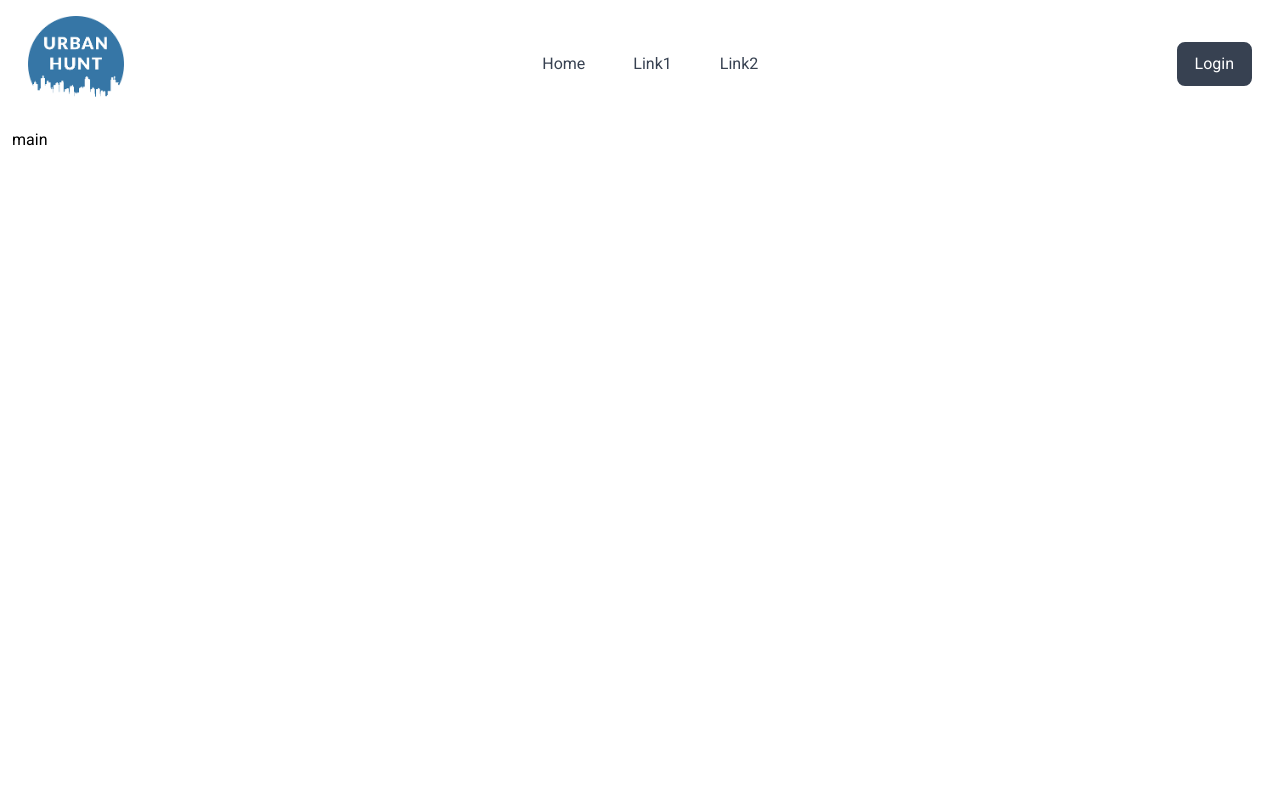
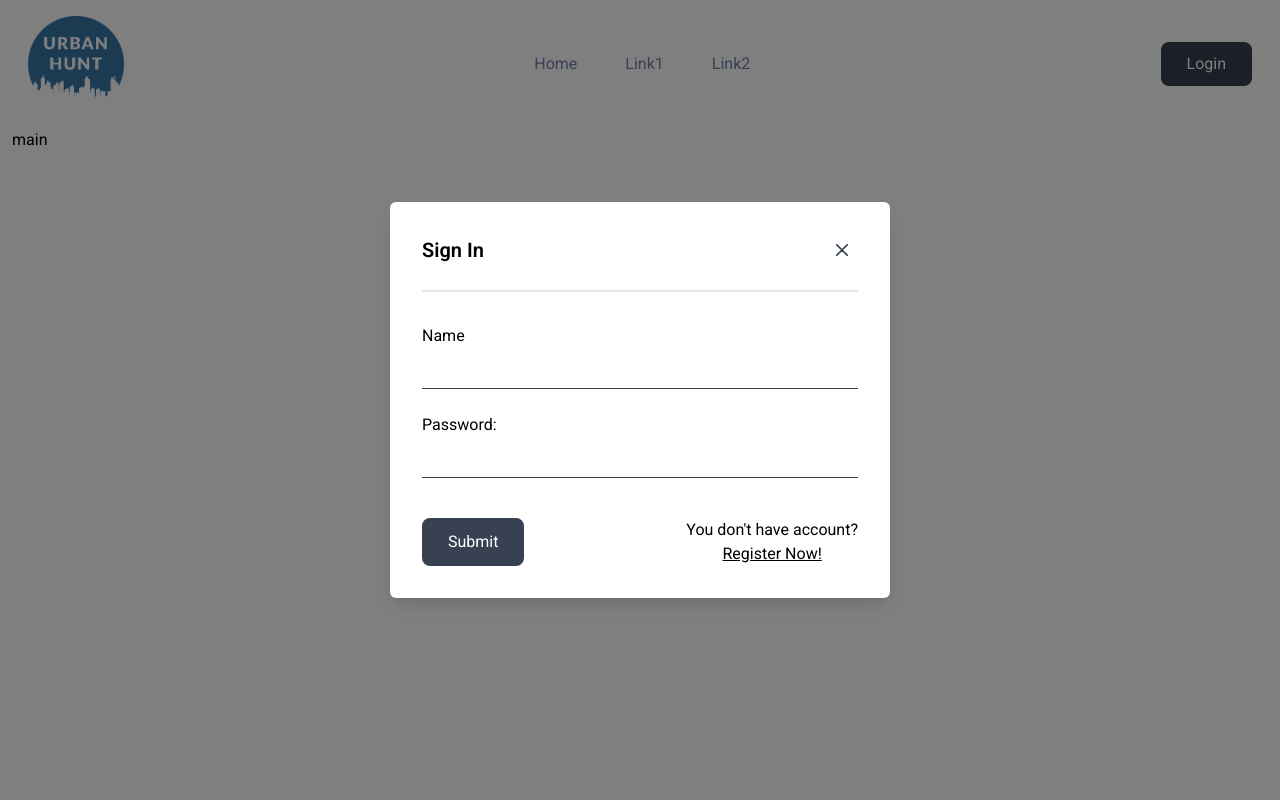
Before and after one commit to stjepanoviccc/frontend-urban-hunt, a React (Vite) app: page / in a window 1280 px wide. Both pictures are taken after a click on the button "Login". Shown: the top 800 px of the page. Built offline with nearby package versions, Linux system fonts and the light colour scheme.

Commit message:
added Login Modal and few UI components

```diff
--- a/src/App.tsx
+++ b/src/App.tsx
@@ -1,4 +1,4 @@
-import Wrap from "./components/Wrap";
+import Wrap from "./components/UI/Wrap";
 import Navbar from "./components/Navbar";
 import Footer from "./components/Footer";
 
--- a/src/components/Footer/Footer.tsx
+++ b/src/components/Footer/Footer.tsx
@@ -1,8 +1,8 @@
-import Wrap from "../Wrap"
+import Wrap from "../UI/Wrap"
 
 const Footer = () => {
   return (
-    <footer className="text-white bg-primary py-6">
+    <footer className="text-white bg-primary py-4">
         <Wrap>
             <p className="text-center">All Rights Reserved &copy; 2024 Team Urban Hunt.</p>
         </Wrap>
--- /dev/null
+++ b/src/components/LoginModal/LoginModal.tsx
@@ -0,0 +1,46 @@
+import Modal from "../UI/Modal"
+import CloseButtonIcon from "../UI/Icons/CloseButtonIcon";
+
+interface Props {
+  closeLoginModal: () => void;
+  openRegistrationModal: () => void;
+}
+
+const LoginModal: React.FC<Props> = ({ closeLoginModal, openRegistrationModal }) => {
+  return (
+    <Modal>
+      <div className="flex flex-col gap-y-8">
+        {/* head */}
+        <div className="flex items-center justify-between pb-6 border-b-2 rounded-t dark:border-primary">
+          <h3 className="text-xl font-semibold">
+            Sign In
+          </h3>
+          <button type="button" onClick={closeLoginModal} className="end-2.5 text-primary bg-transparent rounded-lg text-sm w-8 h-8 ms-auto inline-flex justify-center items-center">
+            <CloseButtonIcon />
+          </button>
+        </div>
+
+        {/* body */}
+        <form className="flex flex-col gap-y-6">
+          <div className="flex flex-col gap-y-2">
+            <label className="block">Name</label>
+            <input type="text" className="py-1 border-b-[1px] border-primary w-full transition duration-200 focus:px-2 focus:outline-none focus:border-b-2 focus:shadow-md" />
+          </div>
+          <div className="flex flex-col gap-y-2">
+            <label className="block">Password:</label>
+            <input type="password" className="py-1 border-b-[1px] border-primary w-full transition duration-300 focus:px-2 focus:outline-none focus:border-b-2 focus:shadow-md"/>
+          </div>
+          <div className="flex flex-row justify-between pt-4">
+            <button type="submit" className="text-white bg-primary border-2 border-primary rounded-lg py-2 px-6 transition duration-300 hover:text-primary hover:bg-white">Submit</button>
+            <div className="flex flex-col text-right">
+              <p>You don't have account?</p>
+              <button type="button" onClick={openRegistrationModal} className="hover:coursor-pointer underline">Register Now!</button>
+            </div>
+          </div>
+        </form>
+      </div>
+    </Modal>
+  )
+}
+
+export default LoginModal
--- /dev/null
+++ b/src/components/LoginModal/index.tsx
@@ -0,0 +1,2 @@
+import LoginModal from "./LoginModal";
+export default LoginModal;
--- a/src/components/Navbar/Navbar.tsx
+++ b/src/components/Navbar/Navbar.tsx
@@ -1,16 +1,32 @@
-import Wrap from "../Wrap";
+import { useState } from "react";
+import Wrap from "../UI/Wrap";
+import LoginModal from "../LoginModal";
 
 const Navbar: React.FC = () => {
+    const [isLoginModalActive, setIsLoginModalActive] = useState(false);
+    const [isRegistrationModalActive, setIsRegistrationModalActive] = useState(false);
+
+    const toggleLoginModal = () => {
+        setIsLoginModalActive(prev => !prev);
+    };
+
+    const toggleRegistrationModal = () => {
+        setIsRegistrationModalActive(prev => !prev);
+    }
+
     const logoSrc = import.meta.env.BASE_URL + "logo.png";
 
     return (
+        <>
+            {isLoginModalActive && <LoginModal closeLoginModal={toggleLoginModal} openRegistrationModal={toggleRegistrationModal} />}
+
             <header>
                 <Wrap>
                     <nav className="flex flex-row justify-between items-center gap-x-24 p-4">
                         <img className="w-24" src={logoSrc} alt="logo" />
                         <ul className="flex flex-row gap-x-12">
                             <li>
-                            <a className="text-primary relative transition duration-300 border-b-2 border-transparent pb-2 nav-link-hover hover:cursor-pointer">Home</a>
+                                <a href="/" className="text-primary relative transition duration-300 border-b-2 border-transparent pb-2 nav-link-hover hover:cursor-pointer">Home</a>
                             </li>
                             <li>
                                 <a className="text-primary relative transition duration-300 border-b-2 border-transparent pb-2 nav-link-hover hover:cursor-pointer">Link1</a>
@@ -19,12 +35,14 @@ const Navbar: React.FC = () => {
                                 <a className="text-primary relative transition duration-300 border-b-2 border-transparent pb-2 nav-link-hover hover:cursor-pointer">Link2</a>
                             </li>
                         </ul>
-                    <button className="text-white bg-primary border-2 border-primary rounded-lg py-2 px-4 transition duration-300 hover:text-primary hover:bg-white">
+                        <button className="text-white bg-primary border-2 border-primary rounded-lg py-2 px-6 transition duration-300 hover:text-primary hover:bg-white" onClick={toggleLoginModal}>
                             Login
                         </button>
                     </nav>
                 </Wrap>
             </header>
+        </>
+
     )
 }
 
--- /dev/null
+++ b/src/components/UI/Backdrop/Backdrop.tsx
@@ -0,0 +1,7 @@
+const Backdrop = () => {
+  return (
+    <div className="fixed top-0 left-0 w-full h-full bg-black opacity-50"></div>
+  )
+}
+
+export default Backdrop;
--- /dev/null
+++ b/src/components/UI/Backdrop/index.tsx
@@ -0,0 +1,2 @@
+import Backdrop from "./Backdrop";
+export default Backdrop;
--- /dev/null
+++ b/src/components/UI/Icons/CloseButtonIcon.tsx
@@ -0,0 +1,9 @@
+const CloseButtonIcon = () => {
+  return (
+    <svg className="w-3 h-3" xmlns="http://www.w3.org/2000/svg" fill="none" viewBox="0 0 14 14">
+        <path stroke="currentColor" strokeLinecap="round" strokeLinejoin="round" strokeWidth="2" d="m1 1 6 6m0 0 6 6M7 7l6-6M7 7l-6 6"/>
+    </svg>
+  )
+}
+
+export default CloseButtonIcon;
--- /dev/null
+++ b/src/components/UI/Modal/Modal.tsx
@@ -0,0 +1,28 @@
+import { ReactNode, useEffect } from "react";
+import Backdrop from "../Backdrop";
+
+interface Props {
+    children: ReactNode;
+}
+
+const Modal: React.FC<Props> = props => {
+    // making body unscrollable when mounted
+    useEffect(() => {
+        document.body.style.overflow = "hidden";
+
+        return () => {
+            document.body.style.overflow = "visible";
+        }
+    })
+
+    return (
+        <div className="fixed top-0 left-0 w-full h-full flex items-center justify-center">
+            <Backdrop />
+            <div className="fixed top-1/2 left-1/2 transform -translate-x-1/2 -translate-y-1/2 bg-white p-8 rounded-md shadow-lg w-2/3 lg:w-[500px]">
+                {props.children}
+            </div>
+        </div>
+    )
+}
+
+export default Modal;
--- /dev/null
+++ b/src/components/UI/Modal/index.tsx
@@ -0,0 +1,2 @@
+import Modal from "./Modal";
+export default Modal;
```
Also changed, not shown: src/components/UI/Wrap/Wrap.tsx (renamed from src/components/Wrap/Wrap.tsx), src/components/UI/Wrap/index.tsx (renamed from src/components/Wrap/index.tsx). Lines whose indentation alone changed are shown as unchanged.
